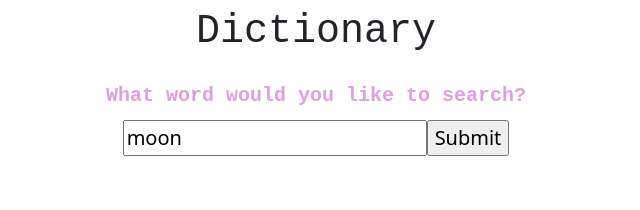
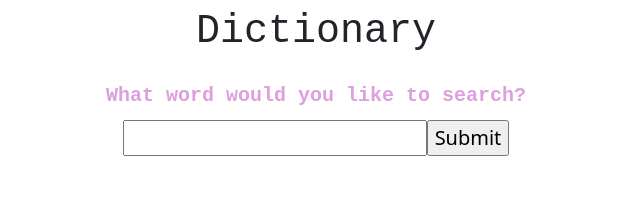
Before and after one commit to elliebanthony/dictionary-project, a React (Create React App) app: page / in a window 1280 px wide. Shown: the top 210 px of the page, without its empty margins (324-964 px from the left). Built offline with nearby package versions, Linux system fonts and the light colour scheme; no server answers.

Commit message:
took out placeholder

```diff
--- a/src/Dictionary.js
+++ b/src/Dictionary.js
@@ -42,11 +42,7 @@ export default function Dictionary(props) {
       <div className="Dict">
         <h2> What word would you like to search? </h2>
         <form className="m-1 p-1" onSubmit={handleSubmit}>
-          <input
-            type="search"
-            onChange={handleKeyword}
-            defaultValue={props.defaultKeyword}
-          />
+          <input type="search" onChange={handleKeyword} />
           <input type="submit" />
         </form>
         <Results results={results} />
```
